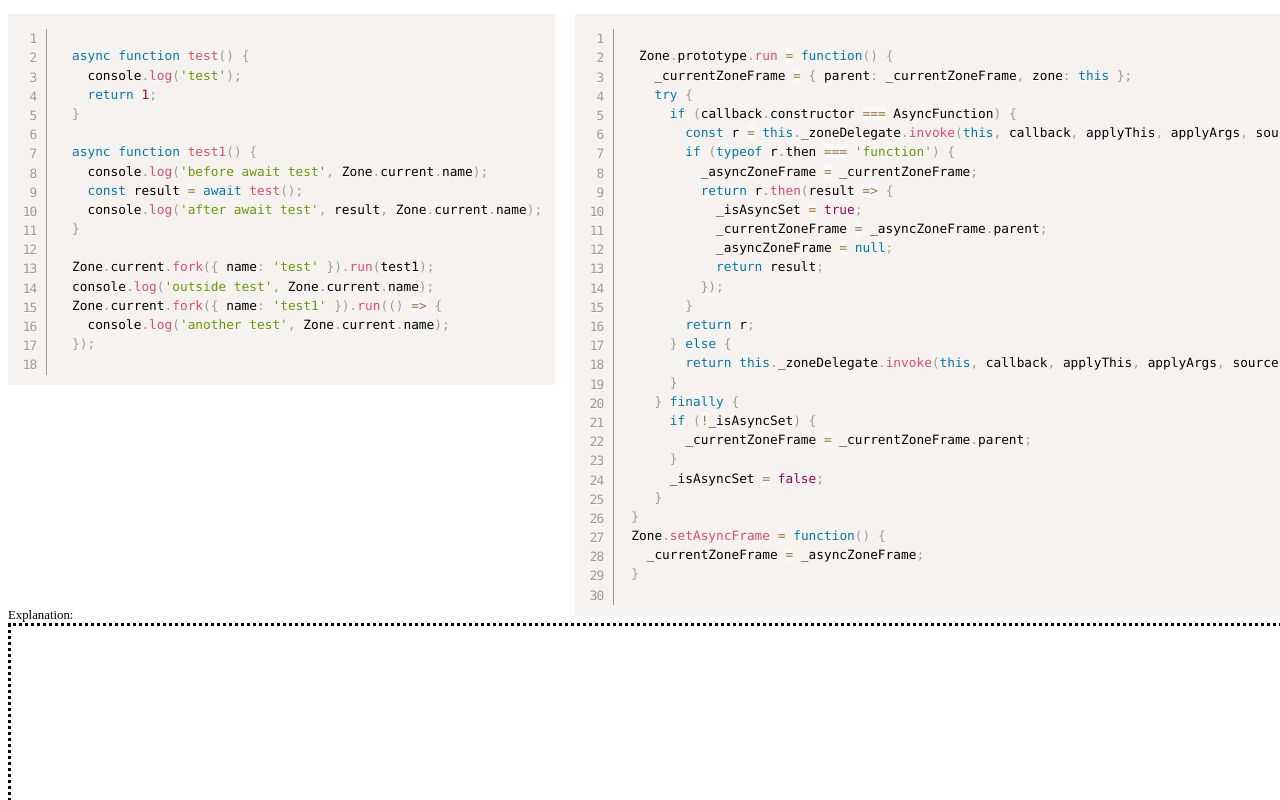
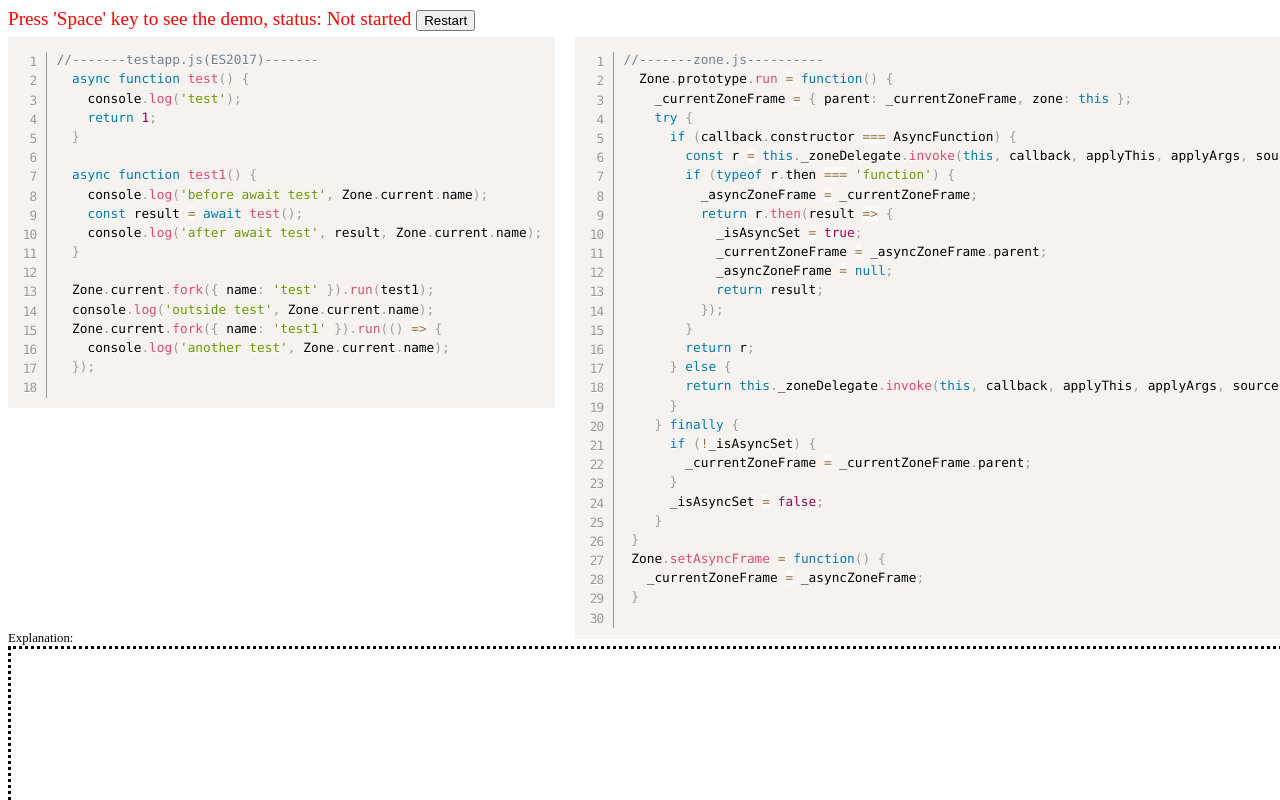
Before and after one commit to JiaLiPassion/code-presenter, an Angular app: page /zoneasync in a window 1280 px wide. Shown: the top 800 px of the page. Built offline with nearby package versions, Linux system fonts and the light colour scheme.

Commit message:
UI tweak

```diff
--- a/src/app/codes/codes.component.html
+++ b/src/app/codes/codes.component.html
@@ -1,3 +1,4 @@
+<div style="font-size: 150%; color: red">Press 'Space' key to see the demo, status: {{status}} <button (click)="currentStep = 0; status='Not started'">Restart</button></div>
 <div class="wrapper">
   <app-code class="app-code" [code]="appCode" [hightlightLineNumber]="appHightlightLineNumber" [fontClass]="appFontClass"></app-code>
   <app-code class="zone-code" [code]="zoneCode" [hightlightLineNumber]="zoneHightlightLineNumber" [fontClass]="zoneFontClass"></app-code>
--- a/src/app/codes/codes.component.ts
+++ b/src/app/codes/codes.component.ts
@@ -7,7 +7,7 @@ declare let Prism: any;
   styleUrls: ['./codes.component.css']
 })
 export class CodesComponent implements OnInit {
-  appCode = `
+  appCode = `//-------testapp.js(ES2017)-------
   async function test() {
     console.log('test');
     return 1;
@@ -28,7 +28,7 @@ export class CodesComponent implements OnInit {
   appHightlightLineNumber: number;
   appFontClass: string;
 
-  zoneCode = `
+  zoneCode = `//-------zone.js----------
   Zone.prototype.run = function() {
     _currentZoneFrame = { parent: _currentZoneFrame, zone: this };
     try {
@@ -61,7 +61,7 @@ export class CodesComponent implements OnInit {
   zoneHightlightLineNumber: number;
   zoneFontClass: string;
 
-  zonePromiseCode = `
+  zonePromiseCode = `// -----------zone-promise.js----------
   function resolvePromise(promise, state, value) {
     promise[symbolState] = state;
     promise[symbolValue] = value;
@@ -156,6 +156,8 @@ export class CodesComponent implements OnInit {
       zoneLineNo: x
     })) as any);
 
+  status = 'Not started';
+
   constructor() {}
 
   ngOnInit() {
@@ -165,8 +167,8 @@ export class CodesComponent implements OnInit {
     this.outputList[4] = `if it is AsyncFunction, we get the result(native promise) `;
     this.outputList[9] = `here we have a native promise return from 'async test()', we call it 'nativePromise1' `;
     this.outputList[10] = `here we get another native promise return from 'async test1()', we call it 'nativePromise2' `;
-    this.outputList[12] = `we will record current zone frame, so we can restore the zoneFrame after 'await promise (nativePromise1)' is resolved`;
-    this.outputList[13] = `we will register a promise.then to nativePromise1, so we can restore the zoneFrame to asyncZoneFrame.parent just like finally (line 22) does, we can call it 'async finally'`;
+    this.outputList[12] = `IMPORTANT! we will record current zone frame, so we can restore the zoneFrame after 'await promise (nativePromise1)' is resolved`;
+    this.outputList[13] = `IMPORTANT! register a 'then' to nativePromise1, so we can restore the zoneFrame to 'parent' when async finished just like finally (line 22) does`;
     this.outputList[24] = `in patched promise.prototype.then, we also check if the promise is native, we keep a flag in our wrapped ZoneAwarePromise`;
     this.outputList[33] = `Now test1 is returned (but not really finished, because the await), so the 'test zone' is also done, we go back to <root> zone`;
     this.outputList[36] = `we can check now we are in <root> zone`;
@@ -174,11 +176,11 @@ export class CodesComponent implements OnInit {
     this.outputList[49] = `nativePromise1.then was called now because the 'await' in line 9, and we got a new ZoneAwarePromise(parent promise is nativePromise1), we call it zonePromise1`;
     this.outputList[63] = `because nativePromise1 is resolve, and zonePromise1 is also resolved here`;
     this.outputList[70] = `because we know zonePromise1 is a chained promise from nativePromise(nativePromise1), we need to restore the before await 'zone' status`;
-    this.outputList[72] = `now we restored the zone the same status before await ('test' zone)`;
+    this.outputList[72] = `IMPORTANT! now we restored the zone the same status before await ('test' zone)`;
     this.outputList[77] = `the nativePromise2 is resolved too`;
     this.outputList[84] = `I am still verifying this one, we may don't need to restore the zoneFrame again`;
     this.outputList[89] = `We set a flag so we don't set currentFrame to parent zone twice`;
-    this.outputList[90] = `Now async test1 finished, we need to restore the zone to parent(which is <root>)`;
+    this.outputList[90] = `IMPORTANT! Now async test1 finished, we need to restore the zone to parent(which is <root>) just like finally (line 22) does`;
 
     this.stacksList[2] = { action: 'add', stack: { stackDisplayString: 'test Zone' } };
     this.stacksList[33] = { action: 'remove' };
@@ -225,8 +227,10 @@ export class CodesComponent implements OnInit {
   advance(diff: number) {
     this.currentStep = this.currentStep + diff;
     if (this.currentStep < 0 || this.currentStep >= this.steps.length) {
-      this.currentStep = 0;
+      this.status = 'Finished';
+      return;
     }
+    this.status = 'Running';
     console.log('currentStep: ', this.currentStep);
     const step = this.steps[this.currentStep];
     this.appHightlightLineNumber = step.appLineNo || -1;
```
Also changed, not shown: 1 other file (tests, documents, lock files or other folders).
